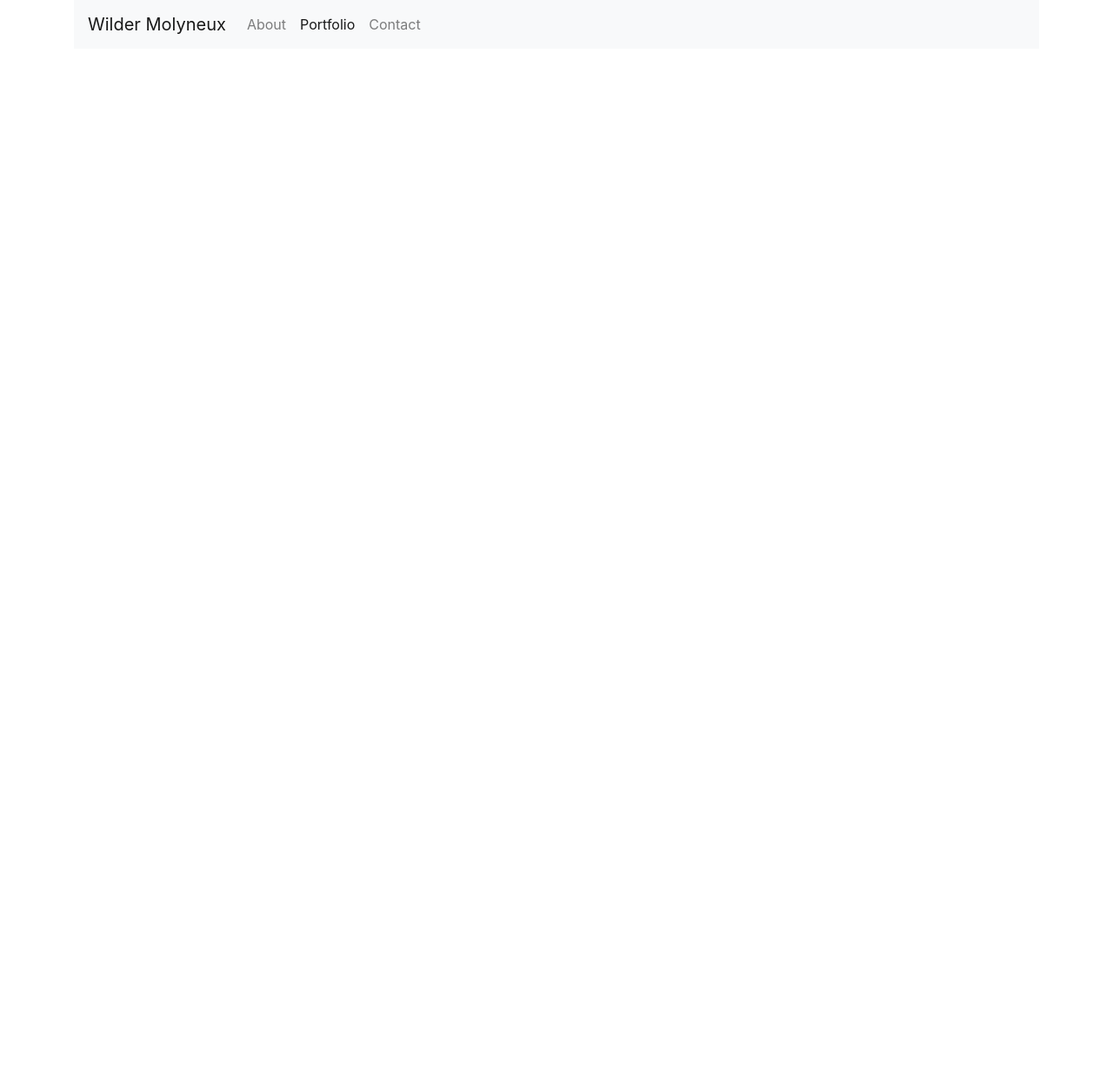
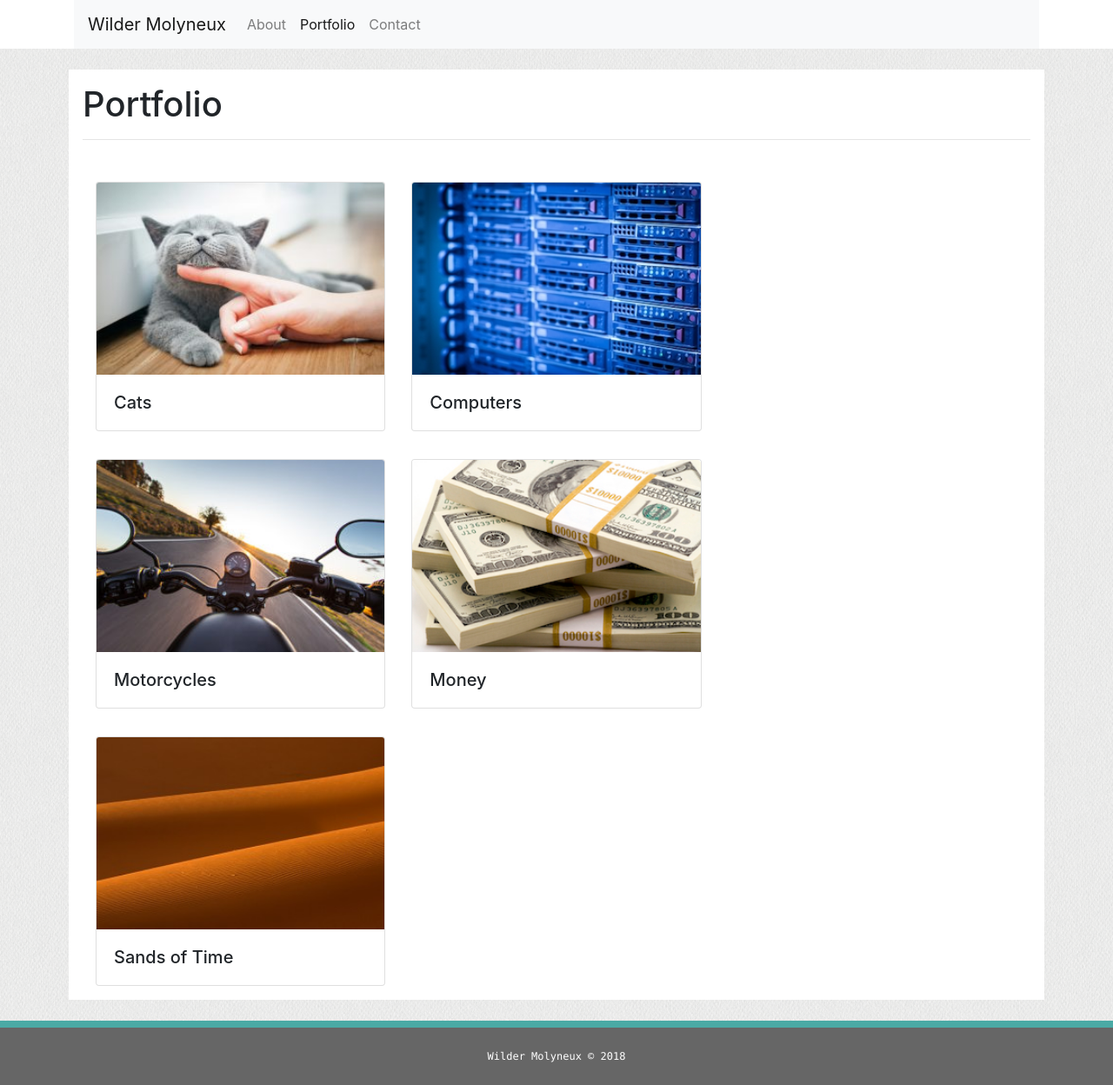
Before and after one commit to Wilder101/Bootstrap-Portfolio, a plain HTML site: page portfolio.html in a window 1280 px wide. Shown: the whole page at 87% size. Before the commit the page ends 800 px from the top, so only its background shows below. Drawn offline with nearby package versions, Linux system fonts and the light colour scheme.

Commit message:
portfolio page complete

```diff
--- a/assets/css/style.css
+++ b/assets/css/style.css
@@ -19,3 +19,27 @@ footer {
 .white-back {
     background-color: #ffffff;
 }
+
+/* img {
+    z-index: 0;
+}
+
+.text-over-img {
+    z-index: 1;
+    font-size: 1.2em;
+    margin-top: -100px;
+} */
+
+h3 {
+    clear: both;
+    display: inline-block;
+    position: relative;
+    left: 0;
+    bottom: 65px;
+    background-color: #4aaaa5;
+    color: white;
+    font-size: 24px;
+    padding: 15px;
+    text-align: center;
+    width: 300px;
+}
--- a/portfolio.html
+++ b/portfolio.html
@@ -18,7 +18,7 @@
     </head>
 
   <body>
-    <!-- <h1>Bootstrap Portfolio</h1> -->
+
     <div class="container">
         <!-- <nav class="navbar navbar-expand-lg navbar-dark bg-dark"> -->
         <nav class="navbar navbar-expand-lg navbar-light bg-light">
@@ -36,7 +36,88 @@
         </nav>
     </div>
 
-    <!-- Optional JavaScript -->
+    <div class="atmosphere">
+        <div class="container p-4"> <!-- main content container -->
+
+            <!-- heading -->
+            <div class="row white-back">
+                <div class="col-12 p-3">
+                    <h1>Portfolio</h1>
+                    <hr>
+                </div>
+            </div>
+
+            <!-- main content with text over images -->
+            <div class="row white-back p-3">
+                <div class="col-4">
+                    <div class="card"">
+                        <img class="card-img-top" src="assets/images/cat-300x200.jpg" alt="Cats">
+                        <div class="card-body">
+                            <h5 class="card-text">Cats</h5>
+                            <!-- <p class="card-text">Some quick example text to build on the card title and make up the bulk of the card's content.</p> -->
+                            <!-- <a href="#" class="btn btn-primary">Go somewhere</a> -->
+                        </div>
+                    </div>
+                </div>
+                <div class="col-4">
+                    <div class="card">
+                        <img class="card-img-top" src="assets/images/server-rack-300x200.jpg" alt="Computers">
+                        <div class="card-body">
+                            <h5 class="card-text">Computers</h5>
+                            <!-- <p class="card-text">Some quick example text to build on the card title and make up the bulk of the card's content.</p> -->
+                            <!-- <a href="#" class="btn btn-primary">Go somewhere</a> -->
+                        </div>
+                    </div>
+                </div>
+                <div class="col-4">
+                    <!-- white space; code for clarity -- "this page intentionally left blank" -->
+                </div>
+            </div>
+
+            <div class="row white-back p-3">
+                <div class="col-4">
+                    <div class="card">
+                        <img class="card-img-top" src="assets/images/motorcycle-300x200.jpg" alt="Motorcycles">
+                        <div class="card-body">
+                            <h5 class="card-text">Motorcycles</h5>
+                        </div>
+                    </div>
+                </div>
+                <div class="col-4">
+                    <div class="card">
+                        <img class="card-img-top" src="assets/images/money-300x200.jpg" alt="Money">
+                        <div class="card-body">
+                            <h5 class="card-text">Money</h5>
+                        </div>
+                    </div>
+                </div>
+                <div class="col-4">
+                    <!-- white space; code for clarity -- "this page intentionally left blank" -->
+                </div>
+            </div>
+
+            <div class="row white-back p-3">
+                <div class="col-4">
+                    <div class="card">
+                        <img class="card-img-top" src="assets/images/sand-300x200.jpg" alt="Sands of Time">
+                        <div class="card-body">
+                            <h5 class="card-text">Sands of Time</h5>
+                        </div>
+                    </div>
+                </div>
+                <div class="col-8">
+                    <!-- white space; code for clarity -- "this page intentionally left blank" -->
+                </div>
+            </div>
+
+        </div> <!-- end main content container -->
+    </div>
+
+    <!-- footer -->
+    <div>
+        <footer class="text-center font-weight-light text-monospace p-4">Wilder Molyneux &copy; 2018</footer>
+    </div>
+
     <!-- jQuery first, then Popper.js, then Bootstrap JS -->
     <script src="https://code.jquery.com/jquery-3.3.1.slim.min.js" integrity="sha384-q8i/X+965DzO0rT7abK41JStQIAqVgRVzpbzo5smXKp4YfRvH+8abtTE1Pi6jizo" crossorigin="anonymous"></script>
     <script src="https://cdnjs.cloudflare.com/ajax/libs/popper.js/1.14.3/umd/popper.min.js" integrity="sha384-ZMP7rVo3mIykV+2+9J3UJ46jBk0WLaUAdn689aCwoqbBJiSnjAK/l8WvCWPIPm49" crossorigin="anonymous"></script>
```
Also changed, not shown: contact.html (+31 -1 lines), index.html (+1 -1 lines), 1 other file. Lines whose indentation alone changed are shown as unchanged.
